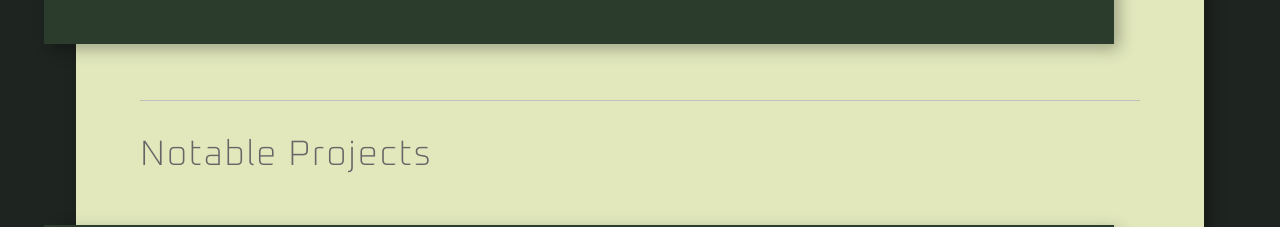
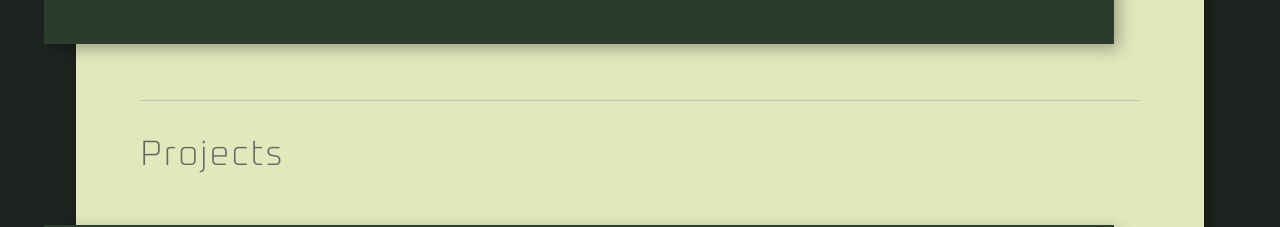
Before and after one commit to ryanhossain9797/portfolio, a website with bundled scripts: page index.html in a window 1280 px wide. Shown: the part 2740-2967 px from the top of the page. Built offline with nearby package versions, Linux system fonts and the light colour scheme.

Commit message:
Projects

```diff
--- a/index.html
+++ b/index.html
@@ -27,7 +27,7 @@
         <hr>
         <section class="projects-section">
             <header>
-                <h2>Notable Projects</h2>
+                <h2>Projects</h2>
             </header>
             <div id="projects-container" class="card-list card-list--bleed">
                 <!-- Project cards will be generated here -->
```
